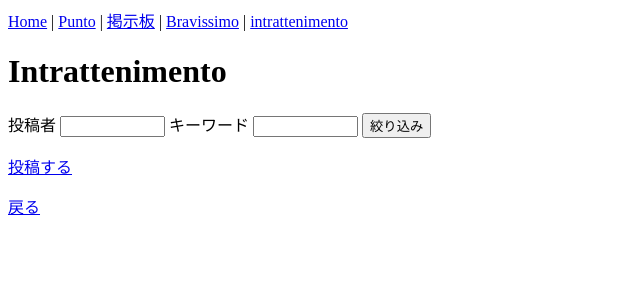
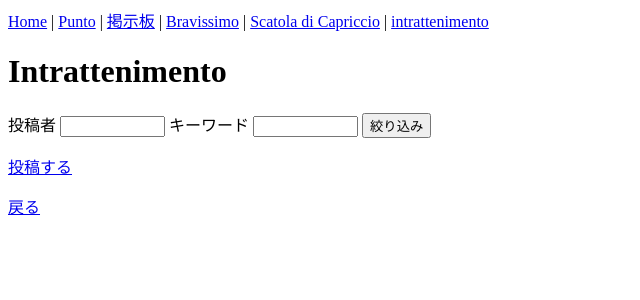
Before and after one commit to leococonut8585/Famigliapp, a Flask app: page /intrattenimento/ in a window 1280 px wide. Shown: the top 300 px of the page, without its empty margins (0-640 px from the left). Run offline with Flask 3, Linux system fonts and the light colour scheme; the visitor is signed in with stand-in values (Sample User, id 1).

Commit message:
Add Scatola di Capriccio link to navigation

```diff
--- a/app/templates/base.html
+++ b/app/templates/base.html
@@ -11,6 +11,7 @@
         <a href="{{ url_for('punto.dashboard') }}">Punto</a> |
         <a href="{{ url_for('posts.index') }}">掲示板</a> |
         <a href="{{ url_for('bravissimo.index') }}">Bravissimo</a> |
+        <a href="{{ url_for('scatola_capriccio.index') }}">Scatola di Capriccio</a> |
         <a href="{{ url_for('intrattenimento.index') }}">intrattenimento</a>
     </nav>
     {% with messages = get_flashed_messages() %}
```
